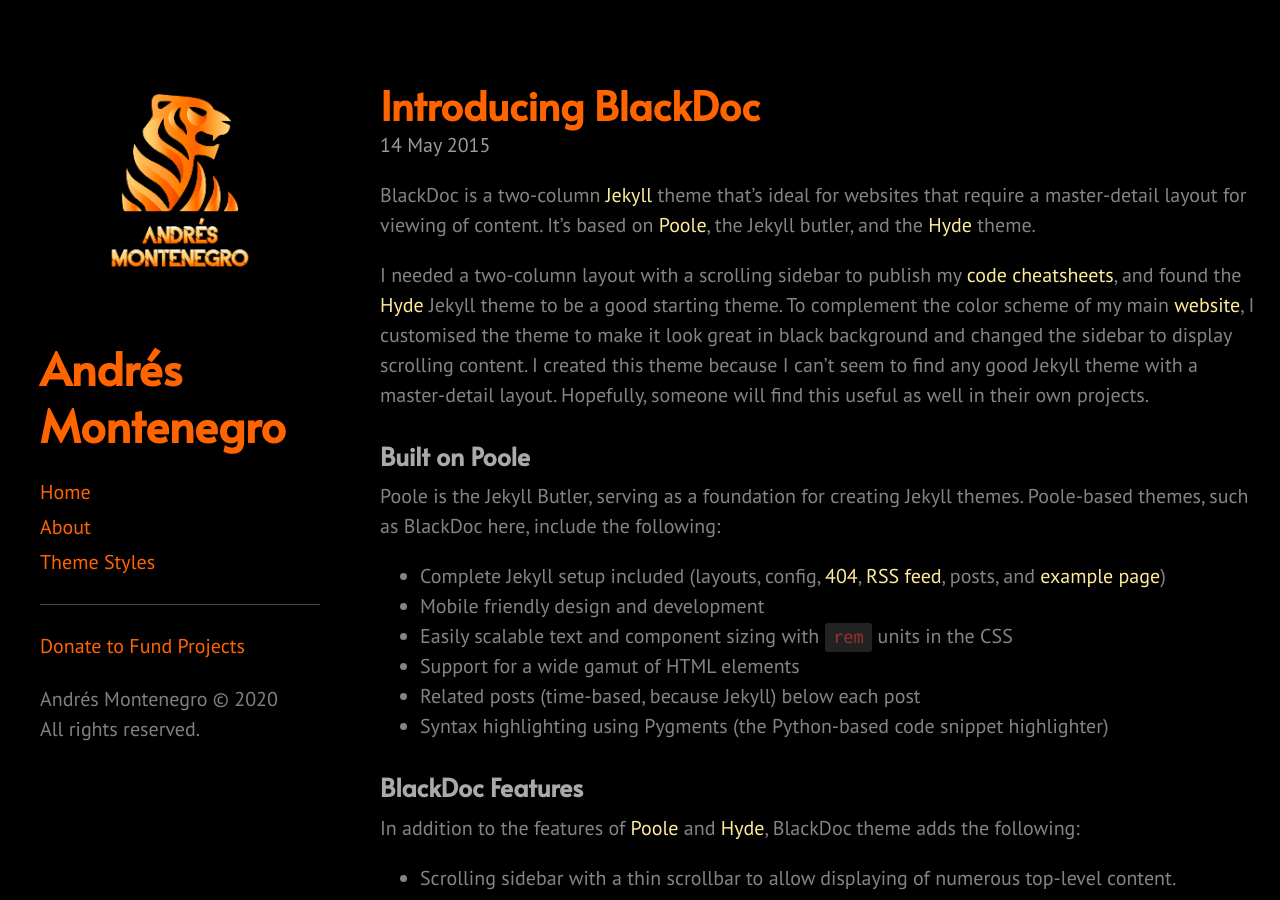
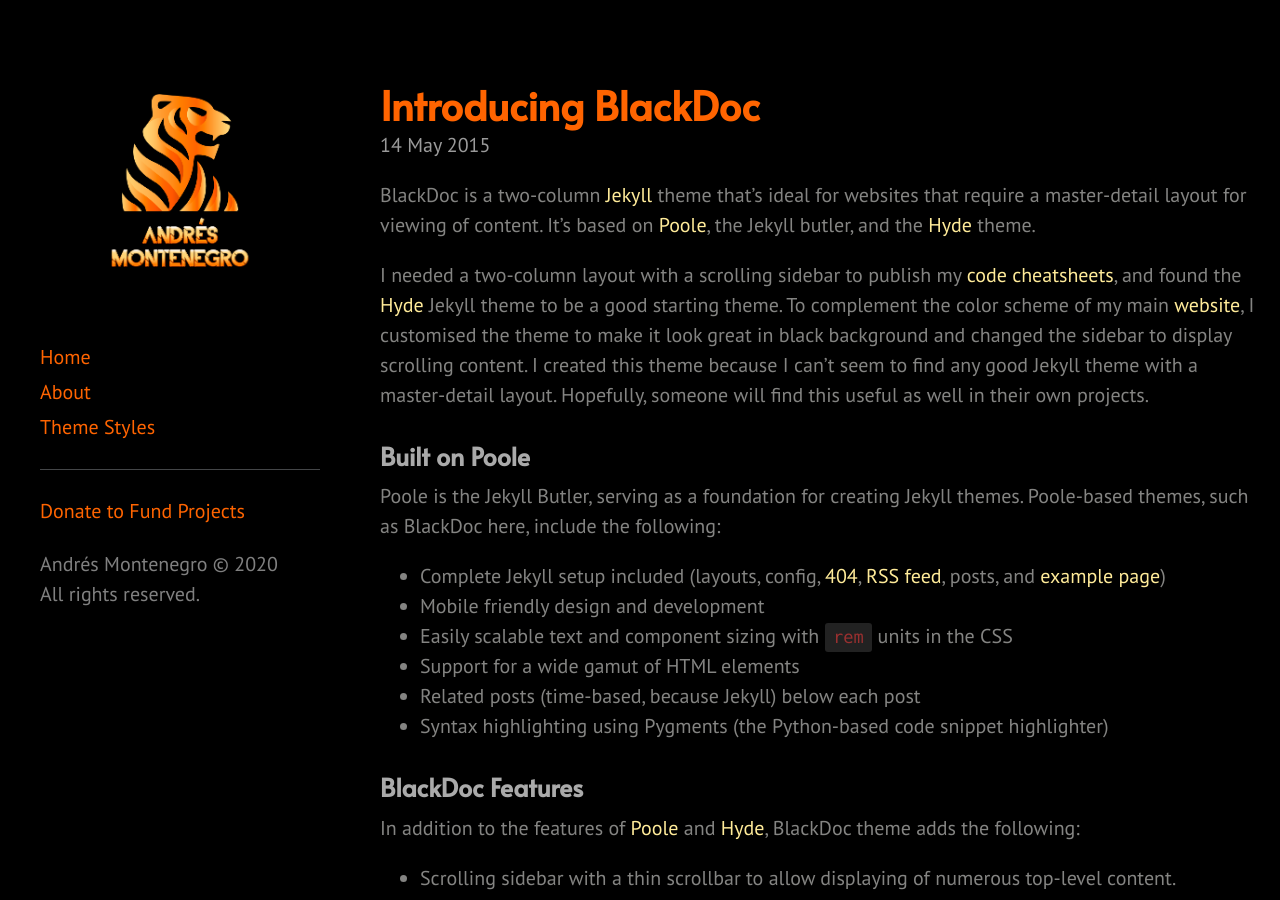
Before and after one commit to AndresMontenegroClub/AndresMontenegroClub.github.io, a Jekyll site: the page built from index.html, in a window 1280 px wide and 900 px high. Built offline with Jekyll 4.4.1, drawn with Linux system fonts in a browser that asks for light colours; the list of posts is cut into pages by our own code.

Commit message:
Update sidebar.html

```diff
--- a/_includes/sidebar.html
+++ b/_includes/sidebar.html
@@ -1,13 +1,11 @@
 <div class="sidebar">
   <div class="container sidebar-sticky">
     <div class="sidebar-about">
-      <img src="/public/images/am-logo.png">
-      <h1>
         <a href="{{ site.baseurl }}">
-          {{ site.title }}
+          <img src="/public/images/am-logo.png">
         </a>
-      </h1>
-      <p class="lead">{{ site.description }}</p>
+
+
     </div>
 
     <nav class="sidebar-nav">
```
